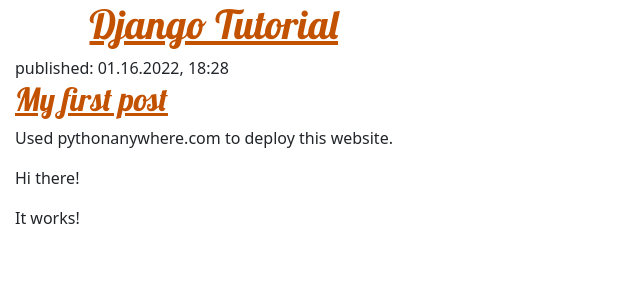
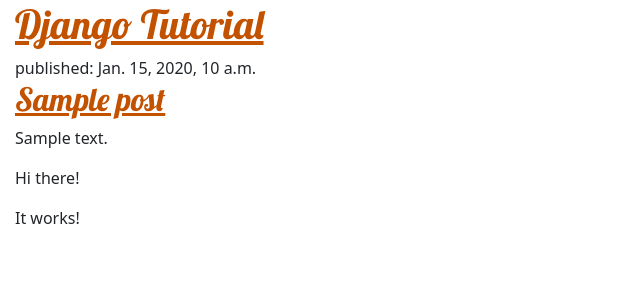
Before and after one commit to aramjee/my-first-blog, a Django app: template blog/templates/blog/post_list.html in a window 1280 px wide. Shown: the top 300 px of the page, without its empty margins (0-640 px from the left). Run offline with Django 3.2, Linux system fonts and the light colour scheme; the template is opened without the code that fills it: most values are stand-ins (such as "Sample title", 1, 10 or a date in 2020).

Commit message:
Modified templates to diplays posts from database 1/29/2022

```diff
--- a/blog/templates/blog/post_list.html
+++ b/blog/templates/blog/post_list.html
@@ -9,16 +9,16 @@
 	<title>Amit's Blog</title>
 </head>
 <body>
-	<header class="page-header">
-    <div class="container">
+	<header>
         <h1><a href="/">Django Tutorial</a></h1>
-    </div>
 </header>
-        <Article>
-            <time>published: 01.16.2022, 18:28</time>
-            <h2><a href="">My first post</a></h2>
-            <p>Used pythonanywhere.com to deploy this website.</p>
-        </Article>
+{% for post in posts %}
+        <article>
+            <time>published: {{ post.published_date }}</time>
+            <h2><a href="">{{ post.title }}</a></h2>
+            <p>{{ post.text|linebreaksbr }}</p>
+        </article>
+{% endfor %}
     <p>Hi there!</p>
     <p>It works!</p>
 </body>
```
